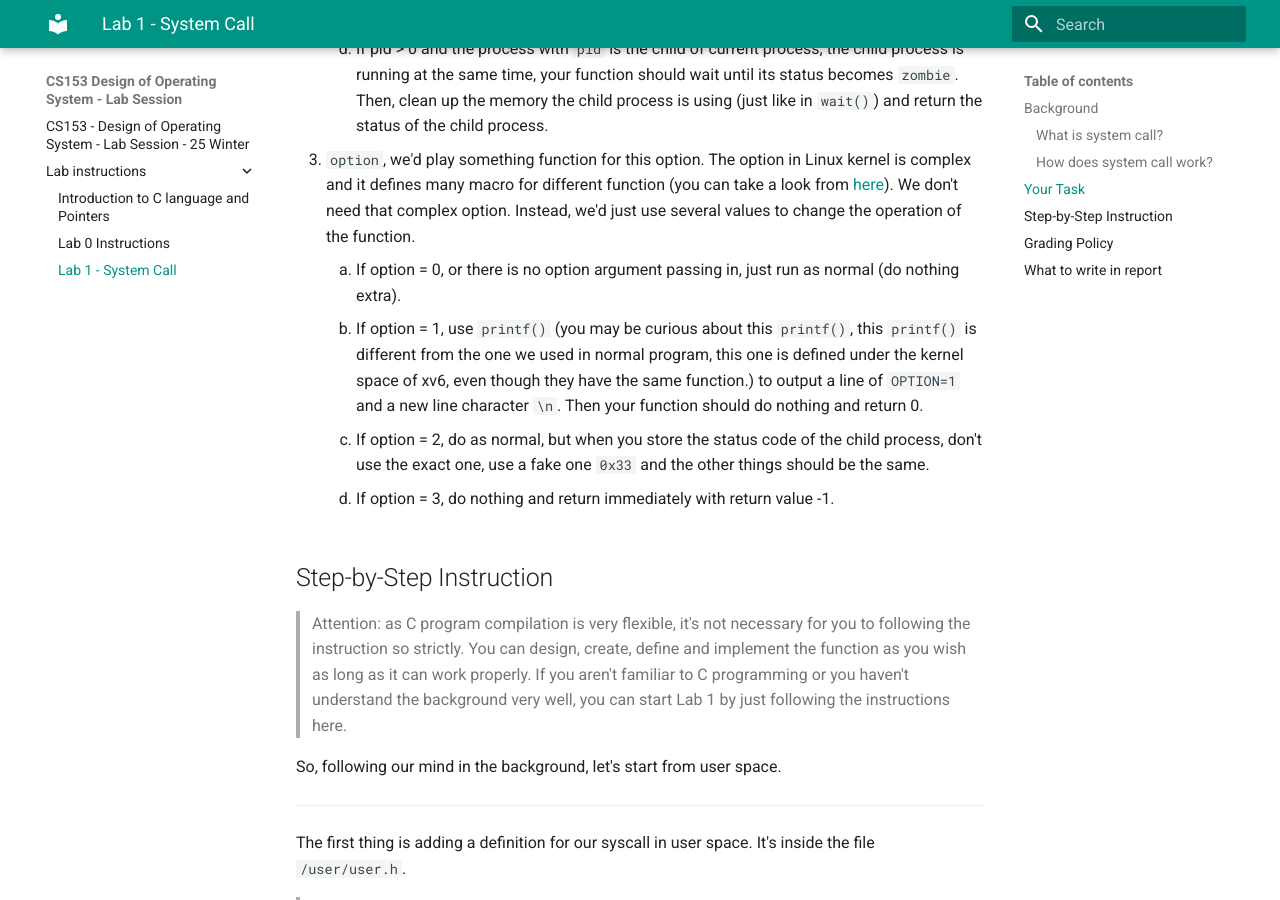
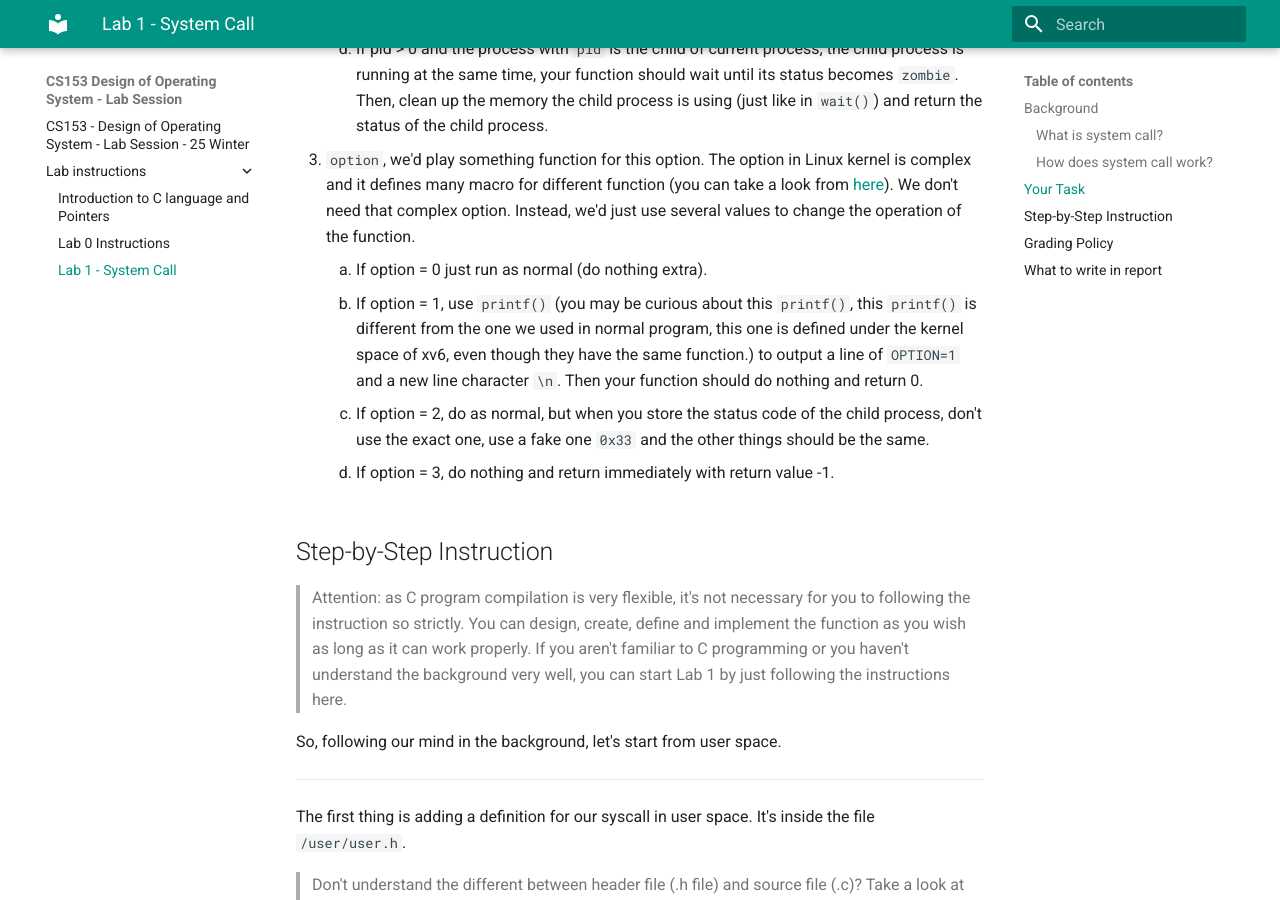
Before and after one commit to gdjs2/UCR-CS153-25Winter, an MkDocs documentation site: the page built from docs/lab-instructions/lab1.md, in a window 1280 px wide and 900 px high, scrolled down 9017 px. Built offline with MkDocs 1.6.1 and Material for MkDocs 9.7.7, drawn with Linux system fonts in a browser that asks for light colours.

Commit message:
modified: there must be an option passed in

```diff
--- a/docs/lab-instructions/lab1.md
+++ b/docs/lab-instructions/lab1.md
@@ -358,7 +358,7 @@ Explanation for parameters:
 	3. If pid > 0 and the process with `pid` is the child of current process, but the child process with `pid` isn't running, your funcion should return -1.
 	4. If pid > 0 and the process with `pid` is the child of current process, the child process is running at the same time, your function should wait until its status becomes `zombie`. Then, clean up the memory the child process is using (just like in `wait()`) and return the status of the child process.
 3. `option`, we'd play something function for this option. The option in Linux kernel is complex and it defines many macro for different function (you can take a look from [here](https://linux.die.net/man/2/waitpid)). We don't need that complex option. Instead, we'd just use several values to change the operation of the function.
-	1. If option = 0, or there is no option argument passing in, just run as normal (do nothing extra).
+	1. If option = 0 just run as normal (do nothing extra).
 	2. If option = 1, use `printf()` (you may be curious about this `printf()`, this `printf()` is different from the one we used in normal program, this one is defined under the kernel space of xv6, even though they have the same function.) to output a line of `OPTION=1` and a new line character `\n`. Then your function should do nothing and return 0.
 	3. If option = 2, do as normal, but when you store the status code of the child process, don't use the exact one, use a fake one `0x33` and the other things should be the same.
 	4. If option = 3, do nothing and return immediately with return value -1.
```
